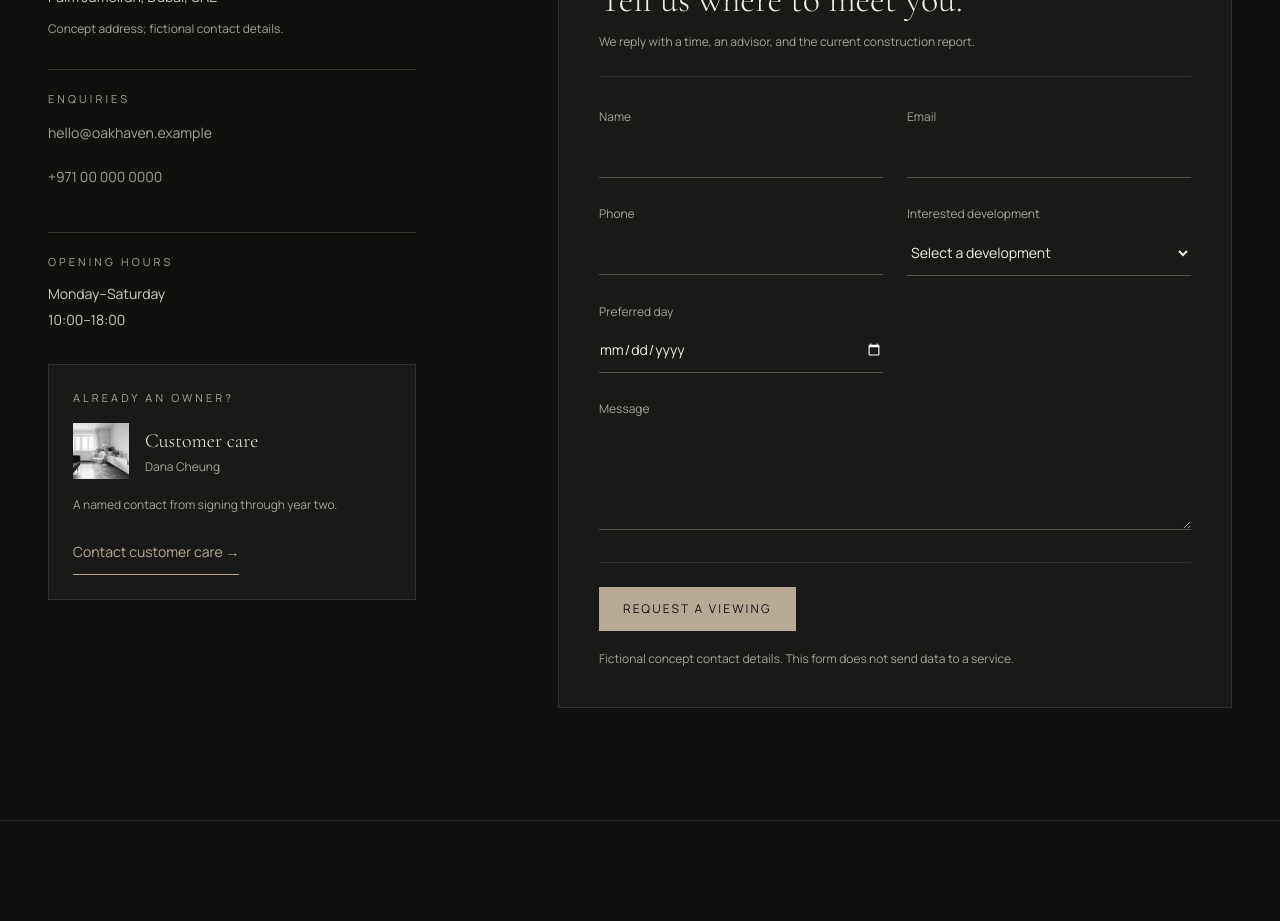
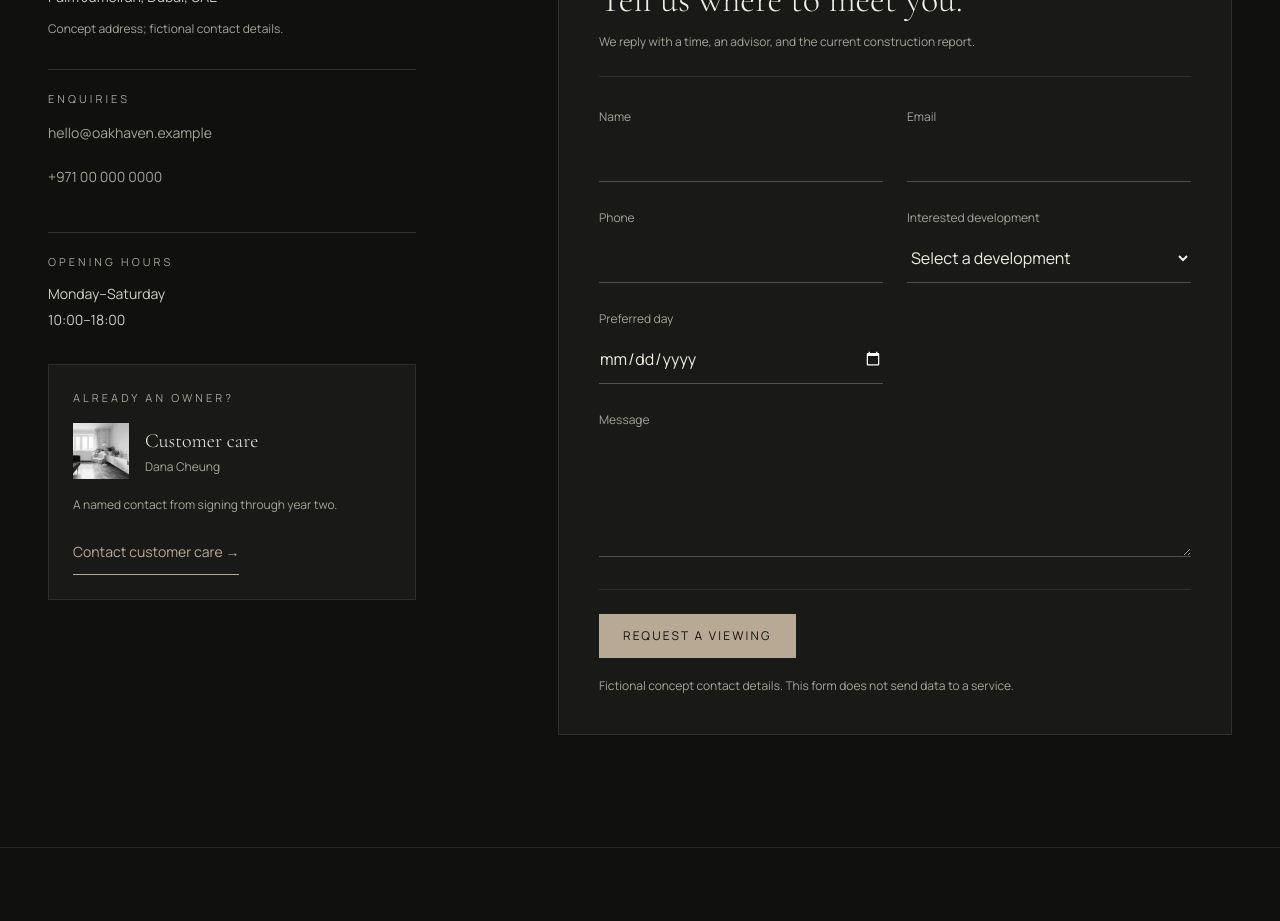
Before and after one commit to danishasifdev/oakhaven, a Vue app: page /contact in a window 1280 px wide. Shown: the part 920-1841 px from the top of the page. Built offline with nearby package versions, Linux system fonts and the light colour scheme.

Commit message:
fix: update FormField component to adjust text size for better accessibility and improve StatBand markup for note display

```diff
--- a/src/components/FormField.vue
+++ b/src/components/FormField.vue
@@ -23,7 +23,8 @@ const describedBy = computed(() =>
   props.error ? `${props.id}-error` : undefined,
 );
 const controlClass =
-  "min-h-11 w-full border-0 border-b border-ivory/25 bg-transparent px-0 py-3 text-sm text-ivory outline-none transition-colors focus:border-sand aria-[invalid=true]:border-sand";
+  // 16px everywhere so iOS Safari never zooms when a field is focused.
+  "min-h-11 w-full border-0 border-b border-ivory/25 bg-transparent px-0 py-3 text-base text-ivory outline-none transition-colors focus:border-sand aria-[invalid=true]:border-sand";
 </script>
 
 <template>
--- a/src/components/StatBand.vue
+++ b/src/components/StatBand.vue
@@ -46,9 +46,9 @@ const cellClass = (index: number) => {
       <dd class="order-1 font-display text-4xl font-light md:text-5xl">
         {{ item.value }}
       </dd>
-      <p v-if="item.note" class="order-3 mt-1 text-[10px] text-muted">
+      <dd v-if="item.note" class="order-3 mt-1 text-[10px] text-muted">
         {{ item.note }}
-      </p>
+      </dd>
     </div>
   </dl>
 </template>
```
